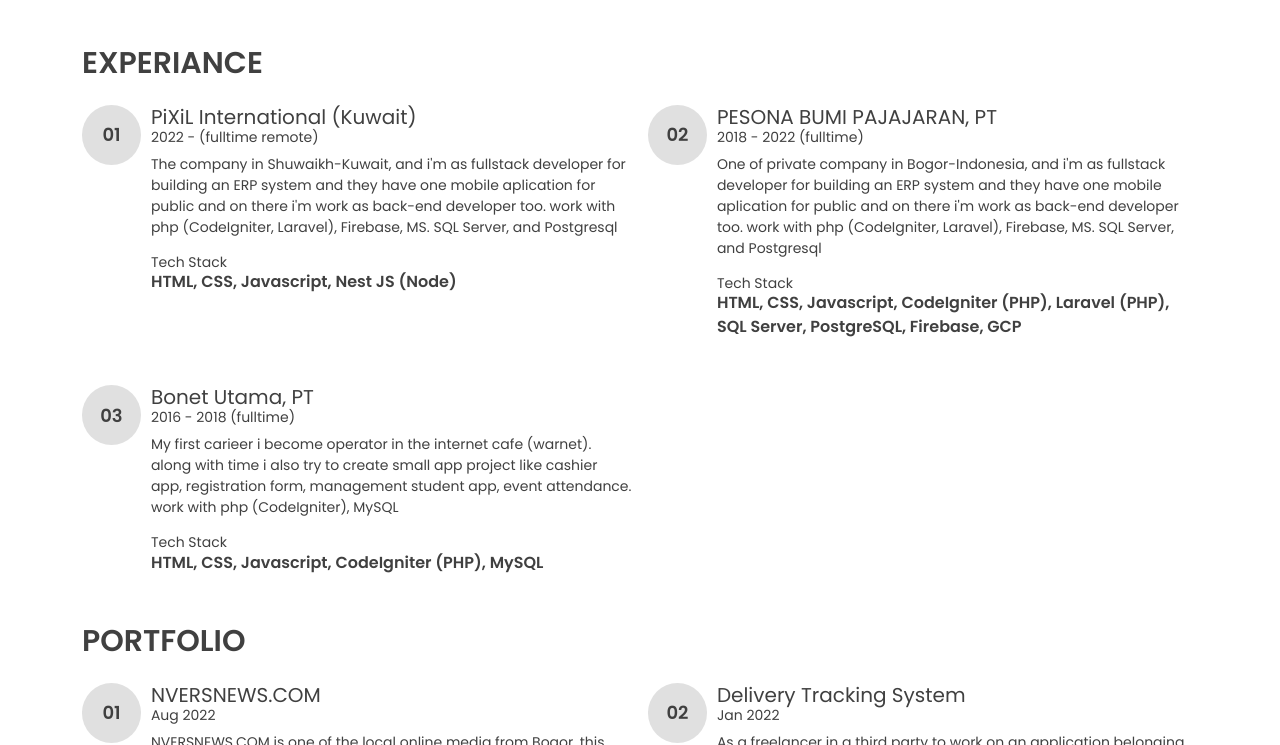
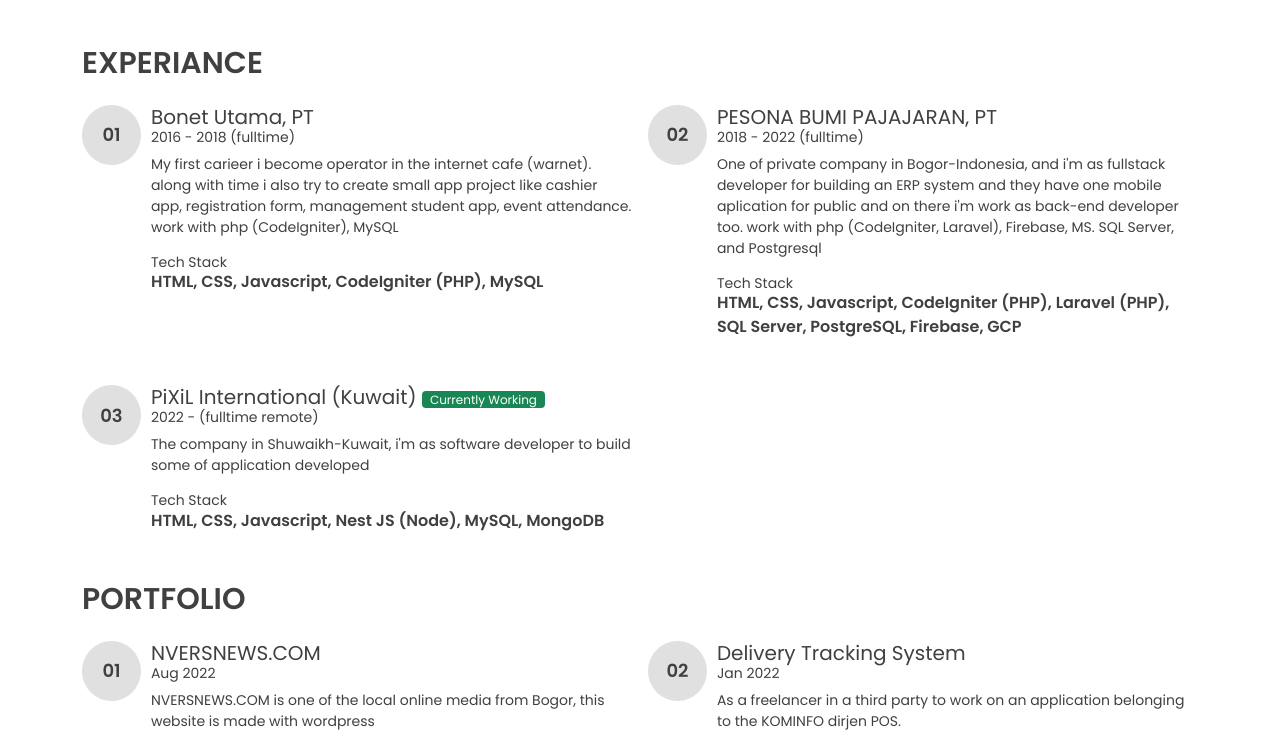
Before and after one commit to daniwebdev/daniwebdev.github.io, a plain HTML site: page index.html in a window 1280 px wide. Shown: the part 814-1559 px from the top of the page. Drawn offline with nearby package versions, Linux system fonts and the light colour scheme; no server answers.

Commit message:
update layout

```diff
--- a/assets/script.js
+++ b/assets/script.js
@@ -4,8 +4,9 @@
   site_info();
 
   $.getJSON("/experiance.json", (experiance) => {
-    experiance.forEach((item, index) => {
+    experiance.reverse().forEach((item, index) => {
       let links = "";
+      let active = "";
 
       if (item.links != undefined)
         item.links.forEach((link) => {
@@ -23,13 +24,20 @@
         return ''
       };
 
+      if(item.status != undefined) {
+
+
+          active = `<span class="px-2 bg-success text-white rounded animate__animated animate__swing animate__delay-2s" style="font-size: 12px">Currently Working</span>`
+      }
+
+
       $("#work-experiance .container #we-content").append(`
       <div class="project-item d-flex align-items-start col-md-6">
         <div class="number d-flex align-items-center text-center">
           <span class="w-100">${(index + 1).toString().padStart(2, "0")}</span>
         </div>
         <div class="project-description">
-          <h3>${item.company}</h3>
+          <h3>${item.company} ${active}</h3>
           <h6>${item.periode}</h6>
           <p>${item.description}</p>
           <div>
--- a/experiance.json
+++ b/experiance.json
@@ -2,8 +2,9 @@
   {
     "company": "PiXiL International (Kuwait)",
     "periode": "2022 - (fulltime remote)",
-    "stacks": "HTML, CSS, Javascript, Nest JS (Node)",
-    "description": "The company in Shuwaikh-Kuwait, and i'm as fullstack developer for building an ERP system and they have one mobile aplication for public and on there i'm work as back-end developer too. work with php (CodeIgniter, Laravel), Firebase, MS. SQL Server, and Postgresql"
+    "status": "active",
+    "stacks": "HTML, CSS, Javascript, Nest JS (Node), MySQL, MongoDB",
+    "description": "The company in Shuwaikh-Kuwait, i'm as software developer to build some of application developed "
   },
   {
     "company": "PESONA BUMI PAJAJARAN, PT",
--- a/index.html
+++ b/index.html
@@ -12,6 +12,7 @@
     <link rel="stylesheet" href="https://cdnjs.cloudflare.com/ajax/libs/font-awesome/5.15.4/css/all.min.css" />
     <link rel="stylesheet" href="https://fonts.googleapis.com/css2?family=Poppins:wght@100;200;300;400;600&amp;display=swap" />
     <link rel="stylesheet" href="assets/style.css" />
+    <link rel="stylesheet" href="https://cdnjs.cloudflare.com/ajax/libs/animate.css/4.1.1/animate.min.css" />
 
     <meta name="description" content="I'm software developer, i can make application for multiple platform." />
     <meta name="keywords" content="Software Enginner, Buat aplikasi, Jasa buat aplikasi, Pembuatan aplikasi murah" />
@@ -130,7 +131,7 @@
 
         <section id="my-skill" class="mt-5">
             <div class="container">
-                <h2 class="title">SKILLS</h2>
+                <h2 class="title">STACKS</h2>
                 <p>
                     This ability is based on what I've done on a real project.
                 </p>
```
